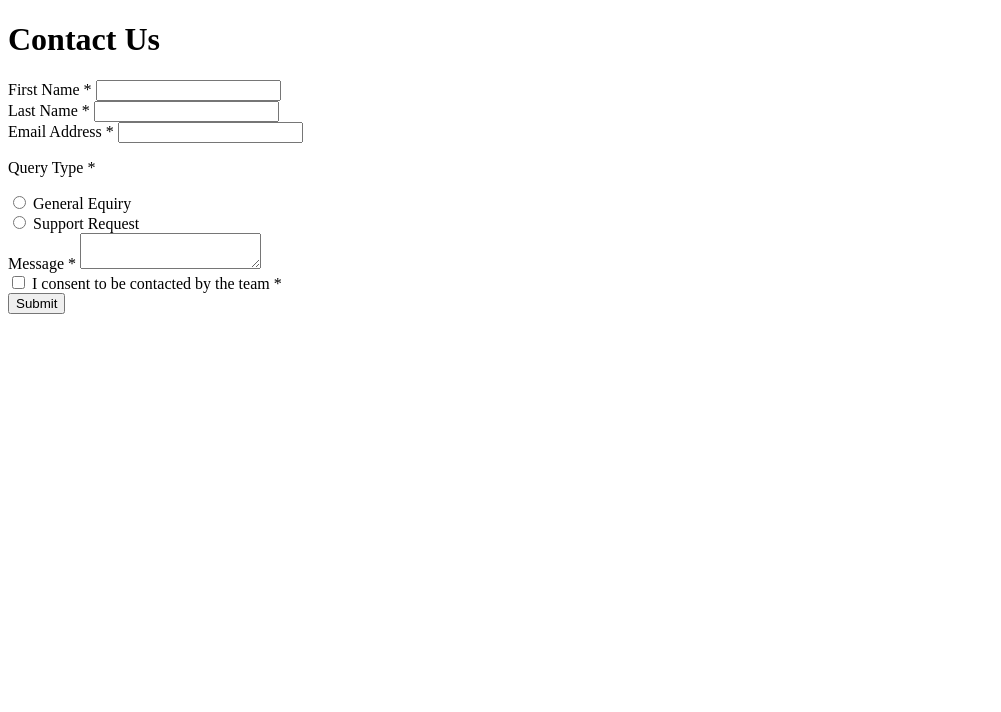
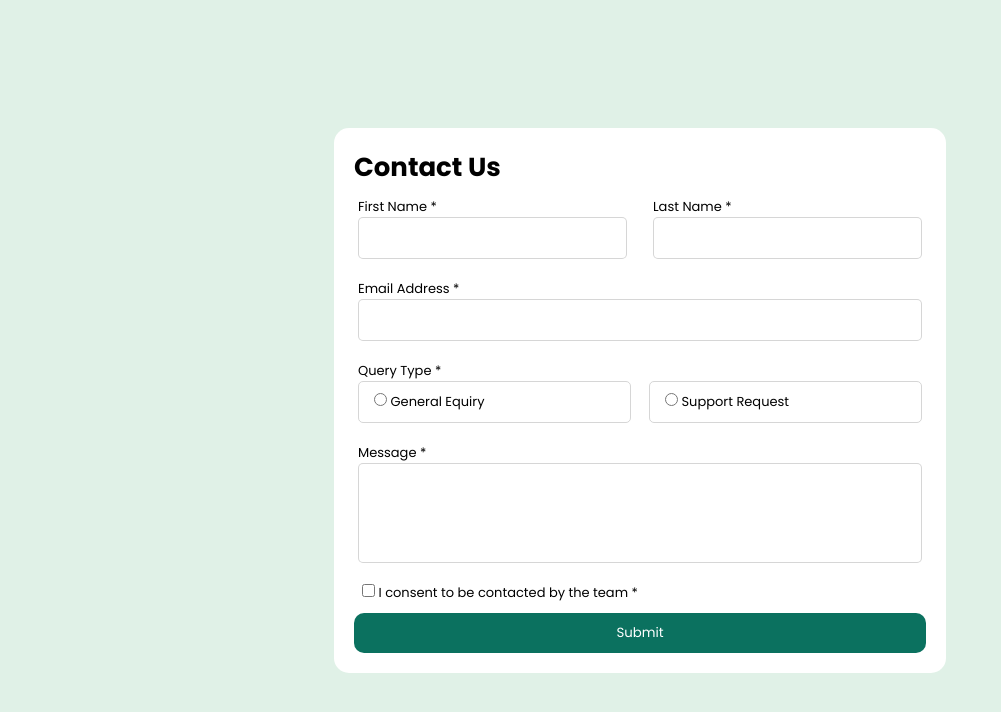
Before and after one commit to Yutiisampson/Signup-Details-assignment, a plain HTML site: page index.html in a window 1280 px wide. Shown: the whole page, without its empty margins (0-1001 px from the left). Drawn offline with Linux system fonts and the light colour scheme.

Commit message:
Update index.html

```diff
--- a/index.html
+++ b/index.html
@@ -4,7 +4,7 @@
     <meta charset="UTF-8">
     <meta name="viewport" content="width=device-width, initial-scale=1.0">
     <title>Document</title>
-    <link rel="stylesheet" href="signinform.css">
+    <link rel="stylesheet" href="style.css">
     <style>
         @import url('https://fonts.googleapis.com/css2?family=Poppins:ital,wght@0,100;0,200;0,300;0,400;0,500;0,600;0,700;0,800;0,900;1,100;1,200;1,300;1,400;1,500;1,600;1,700;1,800;1,900&display=swap');
     </style>
```
